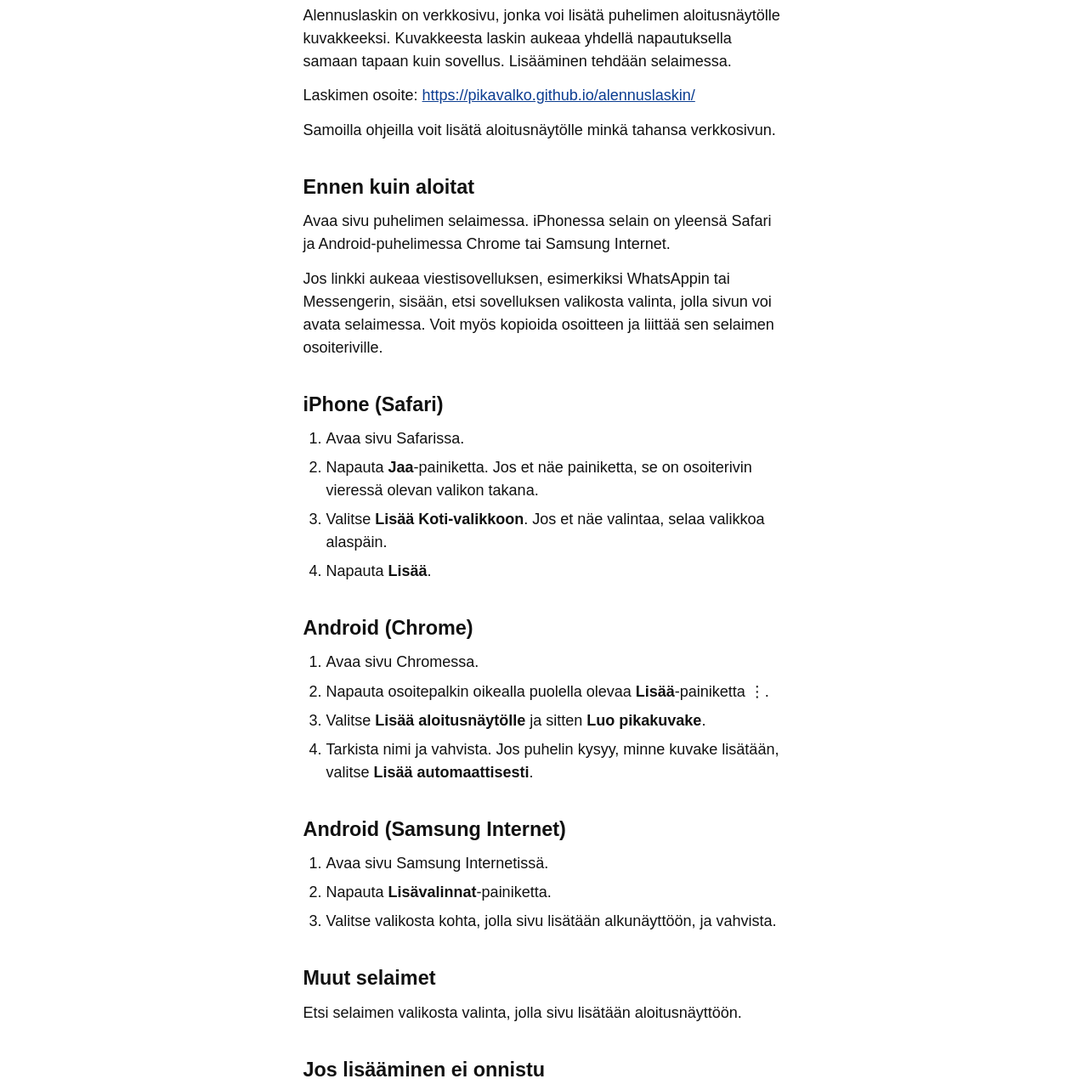
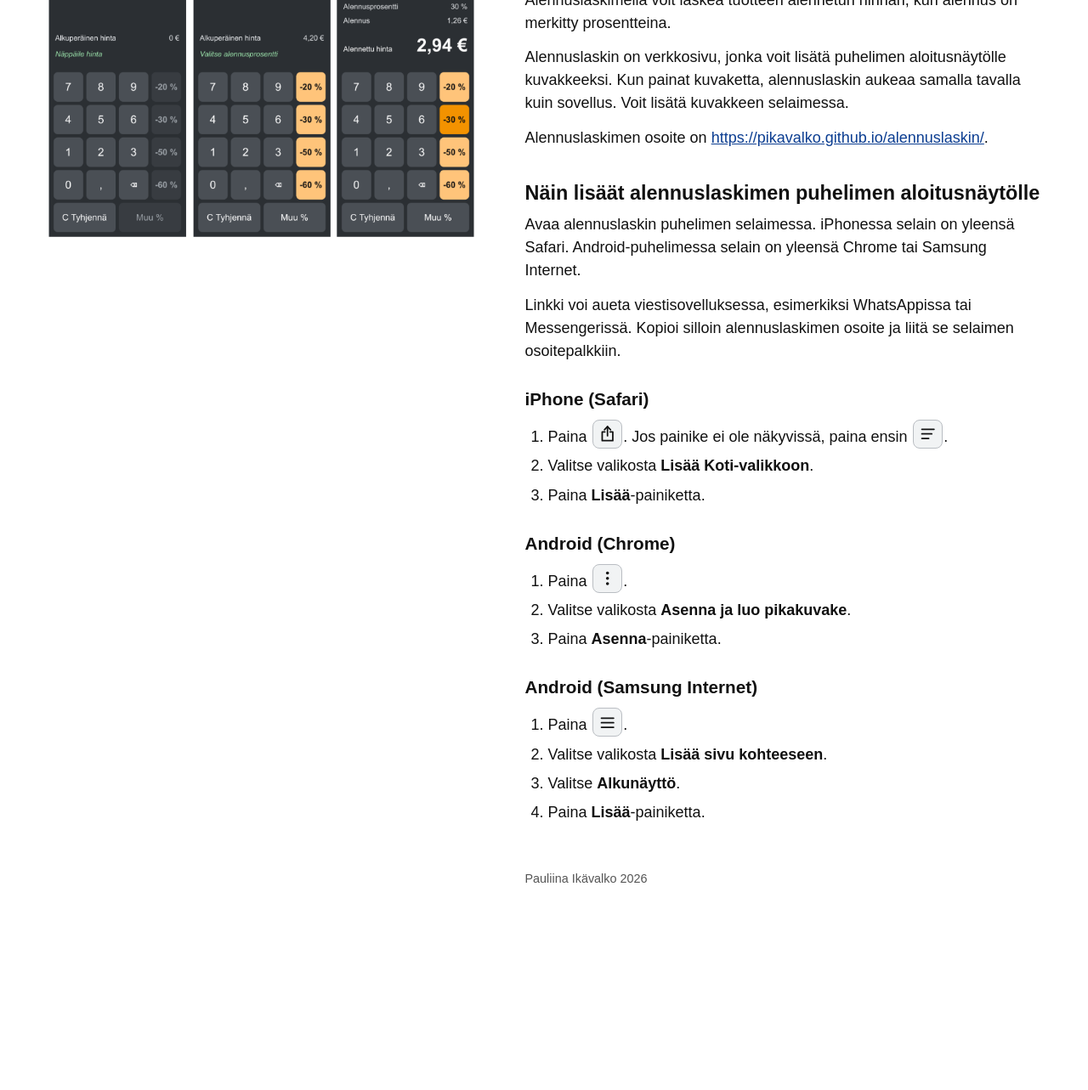
Before and after one commit to pikavalko/alennuslaskin, a plain HTML site: page ohje.html in a window 1280 px wide. Shown: the part 112-1395 px from the top of the page at 85% size. After the commit the page ends 1212 px from the top, so only its background shows below. Drawn offline with Linux system fonts and the light colour scheme.

Commit message:
Add files via upload

```diff
--- a/ohje.html
+++ b/ohje.html
@@ -3,15 +3,25 @@
 <head>
 <meta charset="utf-8">
 <meta name="viewport" content="width=device-width, initial-scale=1">
-<title>Alennuslaskimen lisääminen puhelimen aloitusnäytölle</title>
+<title>Alennuslaskin</title>
 <link rel="icon" href="icon-192.png">
 <style>
   * { box-sizing: border-box; }
   html { font-size: 112.5%; }
   body { margin: 0; background: #fff; color: #111; font-family: Arial, Helvetica, Roboto, sans-serif; line-height: 1.5; }
   main { max-width: 34rem; margin: 0 auto; padding: 1rem 1.25rem 3rem; }
+  .kuva { margin: .5rem 0 1rem; }
+  footer { margin-top: 3rem; font-size: .8rem; color: #555; }
+  .ikoni { display: inline-block; vertical-align: -.45em; width: 1.9em; height: 1.9em; padding: .3em; margin: 0 .1em; border: 1px solid #b9bdc2; border-radius: 8px; background: #f1f3f4; }
+  .ikoni svg { display: block; width: 100%; height: 100%; }
+  .kuva img { display: block; width: 100%; height: auto; border-radius: 8px; }
+  @media (min-width: 60rem) {
+    main { max-width: 68rem; display: grid; grid-template-columns: minmax(0, 1fr) minmax(0, 34rem); gap: 3rem; align-items: start; padding-top: 2rem; }
+    .kuva { margin: 0; position: sticky; top: 2rem; }
+  }
   h1 { font-size: 1.6rem; line-height: 1.25; margin: .5rem 0 1rem; }
-  h2 { font-size: 1.3rem; margin: 2rem 0 .5rem; }
+  h2 { font-size: 1.3rem; line-height: 1.3; margin: 2rem 0 .5rem; }
+  h3 { font-size: 1.15rem; margin: 1.5rem 0 .5rem; }
   p { margin: 0 0 .75rem; }
   ol, ul { margin: 0 0 1rem; padding-left: 1.5rem; }
   li { margin-bottom: .4rem; }
@@ -21,46 +31,42 @@
 </head>
 <body>
 <main>
-  <h1>Alennuslaskimen lisääminen puhelimen aloitusnäytölle</h1>
-  <p>Alennuslaskin on verkkosivu, jonka voi lisätä puhelimen aloitusnäytölle kuvakkeeksi. Kuvakkeesta laskin aukeaa yhdellä napautuksella samaan tapaan kuin sovellus. Lisääminen tehdään selaimessa.</p>
-  <p>Laskimen osoite: <a href="https://pikavalko.github.io/alennuslaskin/">https://pikavalko.github.io/alennuslaskin/</a></p>
-  <p>Samoilla ohjeilla voit lisätä aloitusnäytölle minkä tahansa verkkosivun.</p>
+  <figure class="kuva">
+    <img src="kuva.png" width="789" height="555" alt="Alennuslaskin kolmessa vaiheessa. Ensin laskin pyytää näppäilemään hinnan. Kun hinnaksi on näppäilty 4,20 €, laskin pyytää valitsemaan alennusprosentin. Kun 30 % on valittu, laskin näyttää alennukseksi 1,26 € ja alennetuksi hinnaksi 2,94 €.">
+  </figure>
+  <div>
+  <h1>Alennuslaskin</h1>
+  <p>Alennuslaskimella voit laskea tuotteen alennetun hinnan, kun alennus on merkitty prosentteina.</p>
+  <p>Alennuslaskin on verkkosivu, jonka voit lisätä puhelimen aloitusnäytölle kuvakkeeksi. Kun painat kuvaketta, alennuslaskin aukeaa samalla tavalla kuin sovellus. Voit lisätä kuvakkeen selaimessa.</p>
+  <p>Alennuslaskimen osoite on <a href="https://pikavalko.github.io/alennuslaskin/">https://pikavalko.github.io/alennuslaskin/</a>.</p>
 
-  <h2>Ennen kuin aloitat</h2>
-  <p>Avaa sivu puhelimen selaimessa. iPhonessa selain on yleensä Safari ja Android-puhelimessa Chrome tai Samsung Internet.</p>
-  <p>Jos linkki aukeaa viestisovelluksen, esimerkiksi WhatsAppin tai Messengerin, sisään, etsi sovelluksen valikosta valinta, jolla sivun voi avata selaimessa. Voit myös kopioida osoitteen ja liittää sen selaimen osoiteriville.</p>
+  <h2>Näin lisäät alennuslaskimen puhelimen aloitusnäytölle</h2>
+  <p>Avaa alennuslaskin puhelimen selaimessa. iPhonessa selain on yleensä Safari. Android-puhelimessa selain on yleensä Chrome tai Samsung Internet.</p>
+  <p>Linkki voi aueta viestisovelluksessa, esimerkiksi WhatsAppissa tai Messengerissä. Kopioi silloin alennuslaskimen osoite ja liitä se selaimen osoitepalkkiin.</p>
 
-  <h2>iPhone (Safari)</h2>
+  <h3>iPhone (Safari)</h3>
   <ol>
-    <li>Avaa sivu Safarissa.</li>
-    <li>Napauta <b>Jaa</b>-painiketta. Jos et näe painiketta, se on osoiterivin vieressä olevan valikon takana.</li>
-    <li>Valitse <b>Lisää Koti-valikkoon</b>. Jos et näe valintaa, selaa valikkoa alaspäin.</li>
-    <li>Napauta <b>Lisää</b>.</li>
+    <li>Paina <span class="ikoni" role="img" aria-label="Jaa-painike"><svg viewBox="0 0 24 24" fill="none" stroke="#111" stroke-width="2" stroke-linecap="round" stroke-linejoin="round" aria-hidden="true"><path d="M8.5 9.5H5v11.5h14V9.5h-3.5"/><path d="M12 14.5V2.5"/><path d="M8 6.5l4-4 4 4"/></svg></span>. Jos painike ei ole näkyvissä, paina ensin <span class="ikoni" role="img" aria-label="Sivuvalikko-painike"><svg viewBox="0 0 24 24" fill="none" stroke="#111" stroke-width="2" stroke-linecap="round" aria-hidden="true"><path d="M4 6h16"/><path d="M4 12h13"/><path d="M4 18h9"/></svg></span>.</li>
+    <li>Valitse valikosta <b>Lisää Koti-valikkoon</b>.</li>
+    <li>Paina <b>Lisää</b>-painiketta.</li>
   </ol>
 
-  <h2>Android (Chrome)</h2>
+  <h3>Android (Chrome)</h3>
   <ol>
-    <li>Avaa sivu Chromessa.</li>
-    <li>Napauta osoitepalkin oikealla puolella olevaa <b>Lisää</b>-painiketta <span aria-hidden="true">⋮</span>.</li>
-    <li>Valitse <b>Lisää aloitusnäytölle</b> ja sitten <b>Luo pikakuvake</b>.</li>
-    <li>Tarkista nimi ja vahvista. Jos puhelin kysyy, minne kuvake lisätään, valitse <b>Lisää automaattisesti</b>.</li>
+    <li>Paina <span class="ikoni" role="img" aria-label="Lisää-painike"><svg viewBox="0 0 24 24" fill="#111" aria-hidden="true"><circle cx="12" cy="5" r="2"/><circle cx="12" cy="12" r="2"/><circle cx="12" cy="19" r="2"/></svg></span>.</li>
+    <li>Valitse valikosta <b>Asenna ja luo pikakuvake</b>.</li>
+    <li>Paina <b>Asenna</b>-painiketta.</li>
   </ol>
 
-  <h2>Android (Samsung Internet)</h2>
+  <h3>Android (Samsung Internet)</h3>
   <ol>
-    <li>Avaa sivu Samsung Internetissä.</li>
-    <li>Napauta <b>Lisävalinnat</b>-painiketta.</li>
-    <li>Valitse valikosta kohta, jolla sivu lisätään alkunäyttöön, ja vahvista.</li>
+    <li>Paina <span class="ikoni" role="img" aria-label="Valikkopainike"><svg viewBox="0 0 24 24" fill="none" stroke="#111" stroke-width="2" stroke-linecap="round" aria-hidden="true"><path d="M4 6h16"/><path d="M4 12h16"/><path d="M4 18h16"/></svg></span>.</li>
+    <li>Valitse valikosta <b>Lisää sivu kohteeseen</b>.</li>
+    <li>Valitse <b>Alkunäyttö</b>.</li>
+    <li>Paina <b>Lisää</b>-painiketta.</li>
   </ol>
-
-  <h2>Muut selaimet</h2>
-  <p>Etsi selaimen valikosta valinta, jolla sivu lisätään aloitusnäyttöön.</p>
-
-  <h2>Jos lisääminen ei onnistu</h2>
-  <ul>
-    <li>Tarkista, että sivu on auki selaimessa eikä viestisovelluksen sisällä.</li>
-    <li>Kokeile toista selainta: iPhonessa Safaria ja Android-puhelimessa Chromea.</li>
-  </ul>
+  <footer>Pauliina Ikävalko 2026</footer>
+  </div>
 </main>
 </body>
 </html>
```
Also changed, not shown: kuva.png (added).
